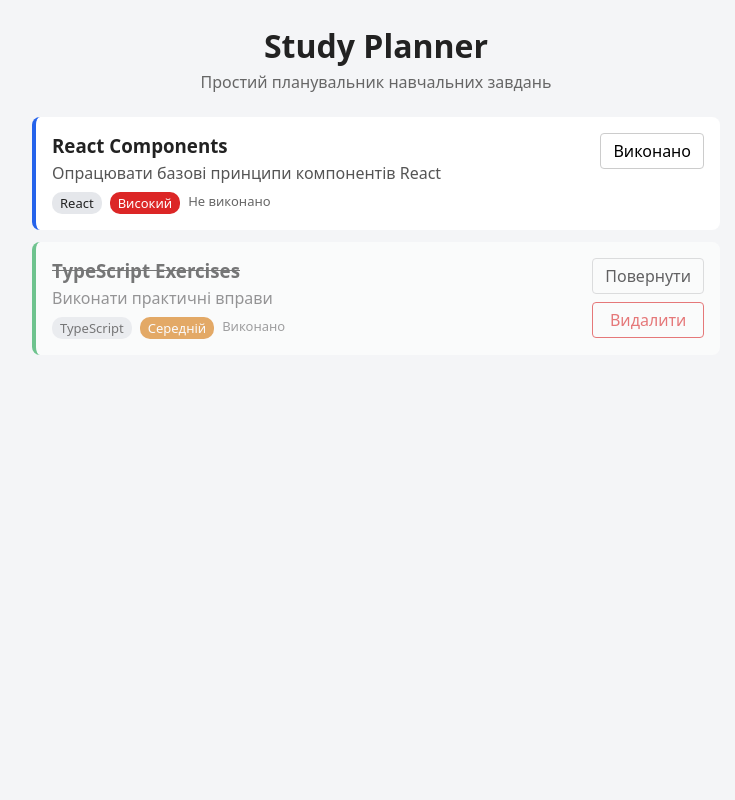
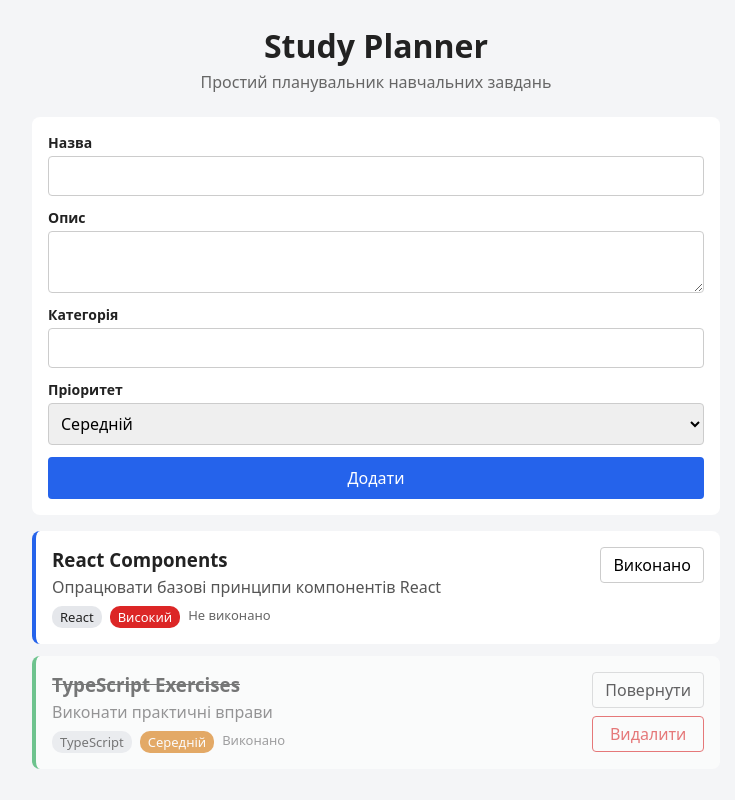
Before and after one commit to Anna-Adelina/study-planner, a React (Vite) app: page / in a window 1280 px wide. Shown: the whole page, without its empty margins (264-999 px from the left). Built offline with nearby package versions, Linux system fonts and the light colour scheme.

Commit message:
feat(lab-08): add task form with validation

```diff
--- a/src/App.tsx
+++ b/src/App.tsx
@@ -1,12 +1,20 @@
 import { useState } from 'react';
 import Header from './components/Header';
+import TaskForm from './components/TaskForm';
 import TaskList from './components/TaskList';
 import { initialTasks } from './data/initialTasks';
-import type { Task } from './types/task';
+import type { NewTask, Task } from './types/task';
 import './App.scss';
 
 function App() {
   const [tasks, setTasks] = useState<Task[]>(initialTasks);
+
+  const handleAddTask = (newTask: NewTask) => {
+    setTasks((prev) => [
+      ...prev,
+      { ...newTask, id: Date.now(), completed: false },
+    ]);
+  };
 
   const handleToggleTask = (id: number) => {
     setTasks((prev) =>
@@ -24,6 +32,7 @@ function App() {
     <div className="app">
       <Header />
       <main className="app__main">
+        <TaskForm onAddTask={handleAddTask} />
         <TaskList
           tasks={tasks}
           totalCount={tasks.length}
--- /dev/null
+++ b/src/components/TaskForm.scss
@@ -0,0 +1,46 @@
+.task-form {
+  display: flex;
+  flex-direction: column;
+  gap: 12px;
+  padding: 16px;
+  background: #fff;
+  border-radius: 8px;
+
+  &__field {
+    display: flex;
+    flex-direction: column;
+    gap: 4px;
+  }
+
+  &__label {
+    font-size: 14px;
+    font-weight: 600;
+  }
+
+  &__input {
+    padding: 8px;
+    border: 1px solid #ccc;
+    border-radius: 4px;
+    font: inherit;
+  }
+
+  &__error {
+    margin: 0;
+    font-size: 14px;
+    color: #c0392b;
+  }
+
+  &__button {
+    padding: 10px;
+    border: none;
+    border-radius: 4px;
+    background: #2563eb;
+    color: #fff;
+    font: inherit;
+    cursor: pointer;
+
+    &:hover {
+      background: #1d4ed8;
+    }
+  }
+}
--- /dev/null
+++ b/src/components/TaskForm.tsx
@@ -0,0 +1,101 @@
+import { useState } from 'react';
+import type { FormEvent } from 'react';
+import type { NewTask, Priority } from '../types/task';
+import './TaskForm.scss';
+
+interface TaskFormProps {
+  onAddTask: (task: NewTask) => void;
+}
+
+function TaskForm({ onAddTask }: TaskFormProps) {
+  const [title, setTitle] = useState('');
+  const [description, setDescription] = useState('');
+  const [category, setCategory] = useState('');
+  const [priority, setPriority] = useState<Priority>('medium');
+  const [error, setError] = useState('');
+
+  const handleSubmit = (e: FormEvent<HTMLFormElement>) => {
+    e.preventDefault();
+
+    if (title.trim() === '') {
+      setError('Назва завдання обов’язкова');
+      return;
+    }
+
+    onAddTask({
+      title: title.trim(),
+      description: description.trim(),
+      category: category.trim() || 'Без категорії',
+      priority,
+    });
+
+    setTitle('');
+    setDescription('');
+    setCategory('');
+    setPriority('medium');
+    setError('');
+  };
+
+  return (
+    <form className="task-form" onSubmit={handleSubmit}>
+      <div className="task-form__field">
+        <label className="task-form__label" htmlFor="task-title">
+          Назва
+        </label>
+        <input
+          id="task-title"
+          className="task-form__input"
+          value={title}
+          onChange={(e) => setTitle(e.target.value)}
+        />
+        {error && <p className="task-form__error">{error}</p>}
+      </div>
+
+      <div className="task-form__field">
+        <label className="task-form__label" htmlFor="task-description">
+          Опис
+        </label>
+        <textarea
+          id="task-description"
+          className="task-form__input"
+          value={description}
+          onChange={(e) => setDescription(e.target.value)}
+        />
+      </div>
+
+      <div className="task-form__field">
+        <label className="task-form__label" htmlFor="task-category">
+          Категорія
+        </label>
+        <input
+          id="task-category"
+          className="task-form__input"
+          value={category}
+          onChange={(e) => setCategory(e.target.value)}
+        />
+      </div>
+
+      <div className="task-form__field">
+        <label className="task-form__label" htmlFor="task-priority">
+          Пріоритет
+        </label>
+        <select
+          id="task-priority"
+          className="task-form__input"
+          value={priority}
+          onChange={(e) => setPriority(e.target.value as Priority)}
+        >
+          <option value="low">Низький</option>
+          <option value="medium">Середній</option>
+          <option value="high">Високий</option>
+        </select>
+      </div>
+
+      <button className="task-form__button" type="submit">
+        Додати
+      </button>
+    </form>
+  );
+}
+
+export default TaskForm;
```
